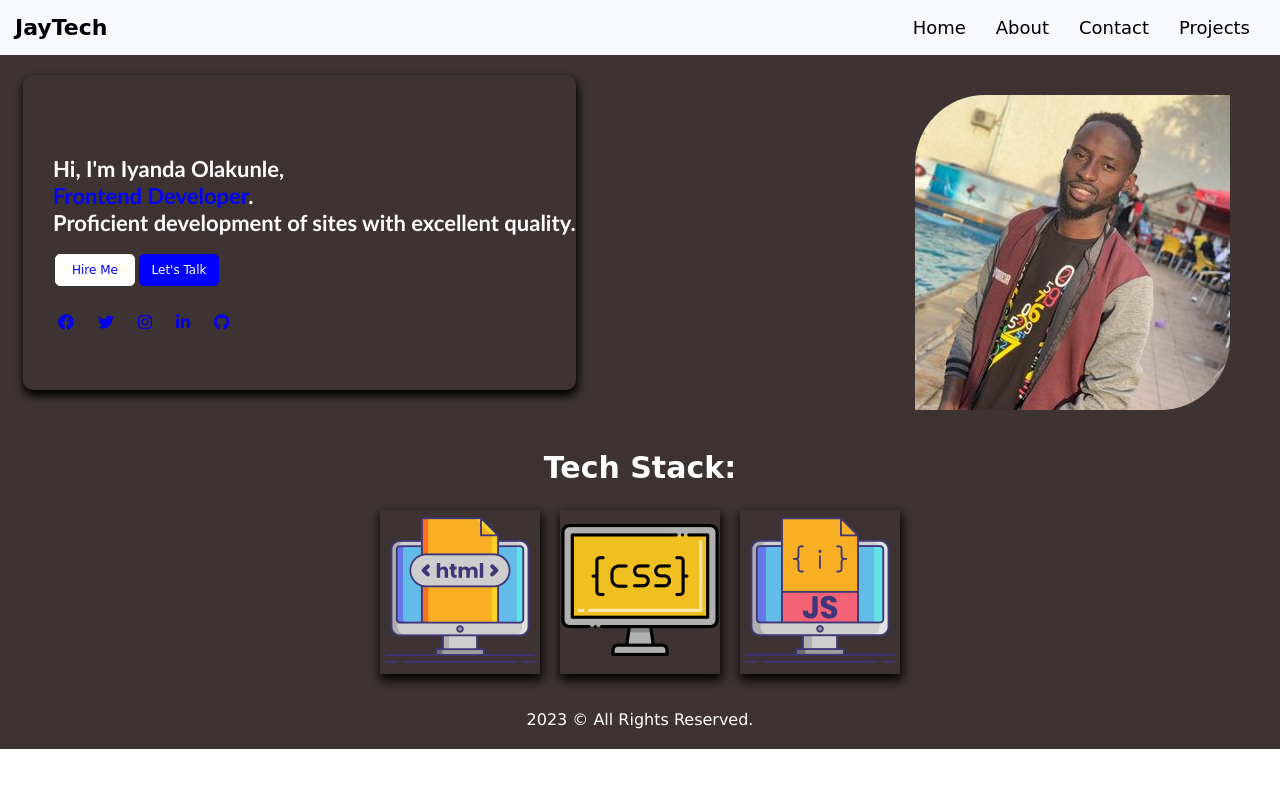
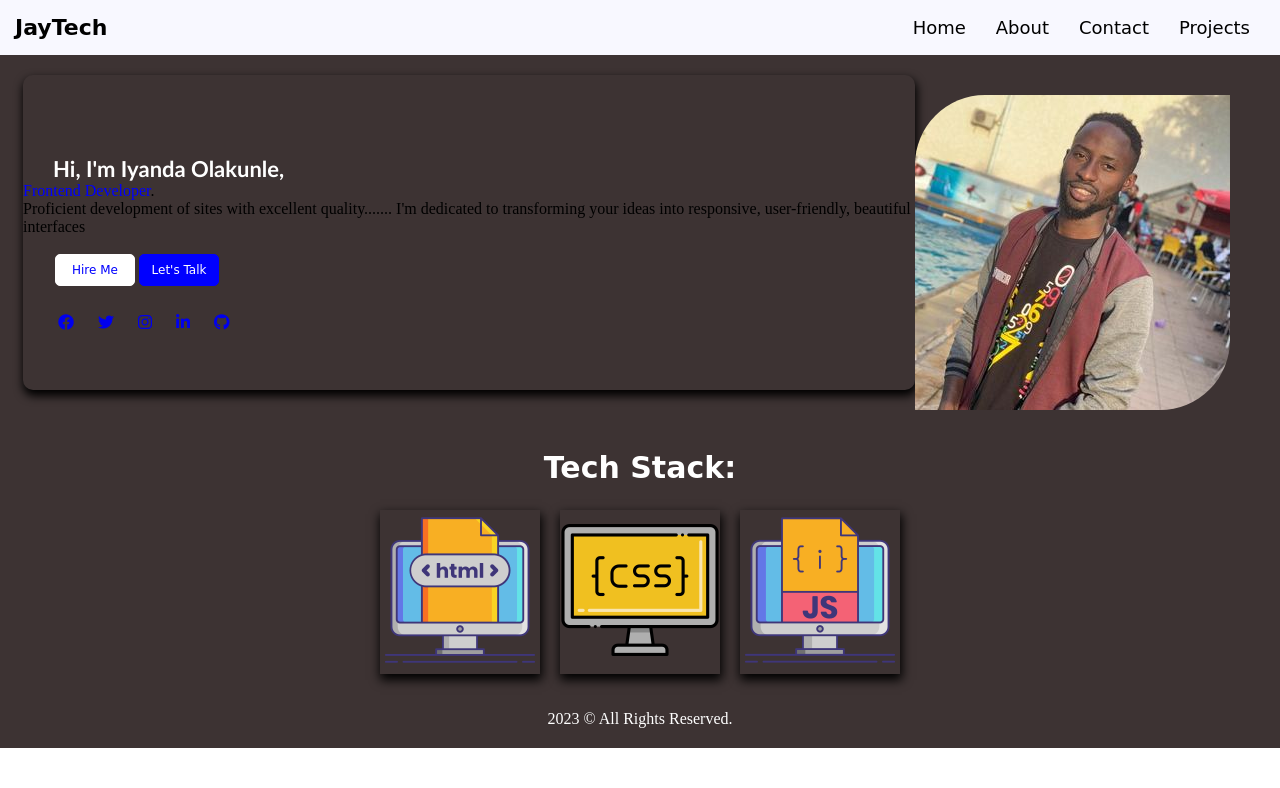
Before and after one commit to Jabson743/MyPortfolio, a plain HTML site: page index.html in a window 1280 px wide. Drawn offline with Linux system fonts and the light colour scheme.

Commit message:
seven hundred commit

```diff
--- a/index.css
+++ b/index.css
@@ -138,9 +138,6 @@ input{
         color: white;
         font-size: 20px;
         margin-left: 30px;
-    }
-    a:link{
-        color: white;
     }
     .btn{
         margin-left: 32px;
@@ -703,8 +700,7 @@ span{
 .all-projects{
     display: flex;
 }
-p{
-    color:  white ;
+.copy{
+    color: white;
     text-align: center;
-    font-family: Verdana, Geneva, Tahoma, sans-serif;
 }
--- a/index.html
+++ b/index.html
@@ -26,7 +26,7 @@
     <section class="container-1">
         <div class="profile">
         <h3>Hi, I'm Iyanda Olakunle,</h3>
-        <h4><span>Frontend Developer</span>.<br>Proficient development of sites with excellent quality.</h4><br>
+        <p><span>Frontend Developer</span>.<br>Proficient development of sites with excellent quality....... I'm dedicated to transforming your ideas into responsive, user-friendly, beautiful interfaces</p><br>
         <button class="btn">Hire Me</button>
         <button class="btn-1">Let's Talk</button><br><br>
         <ul class="social-media">
@@ -54,7 +54,7 @@
             <img src="images/javascript.icon.png">
         </div>
     </div><br><br>
-    <p>2023 &copy; All Rights Reserved.</p>
+    <p class="copy">2023 &copy; All Rights Reserved.</p>
 
     <script src="main.js"></script>
 </body>
```
